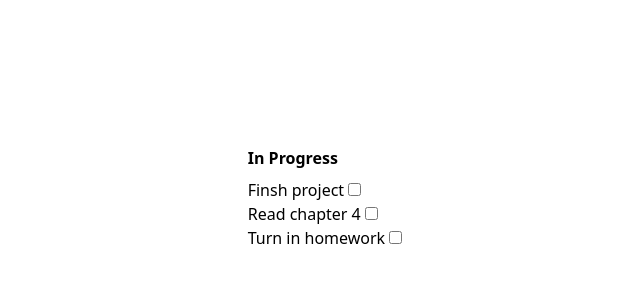
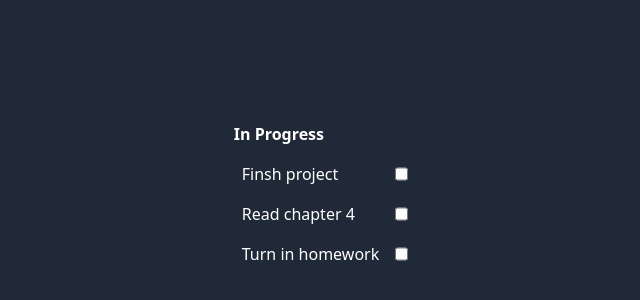
Before and after one commit to amanuell2/vue-3, a plain HTML site: page index.html in a window 1280 px wide. Shown: the part 202-502 px from the top of the page, without its empty margins (315-955 px from the left). Drawn offline with nearby package versions, Linux system fonts and the light colour scheme.

Commit message:
add style

```diff
--- a/index.html
+++ b/index.html
@@ -37,7 +37,7 @@
     </style>
 </head>
 
-<body class="h-full grid place-items-center">
+<body class="h-full grid place-items-center bg-gray-800 text-white">
     <div id="app">
     </div>
     <script type="module">
--- a/js/components/Assignment.js
+++ b/js/components/Assignment.js
@@ -1,9 +1,9 @@
 export default {
     template: `
           <li>
-                <label>
+                <label class="p-2 flex justify-between align-center">
                     {{assignment.name}}
-                    <input type="checkbox" v-model="assignment.complete">
+                    <input type="checkbox" class="ml-4" v-model="assignment.complete">
                 </label>
           </li>
     `,
```
